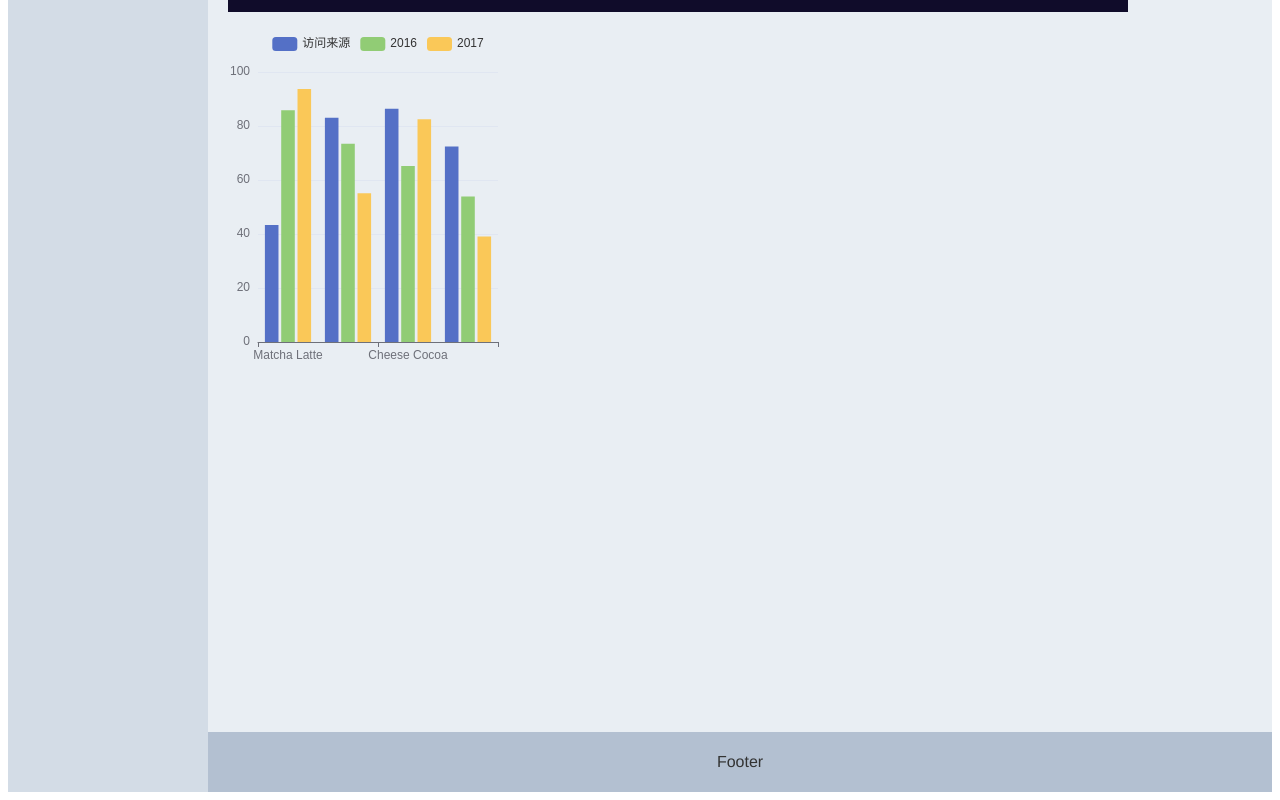
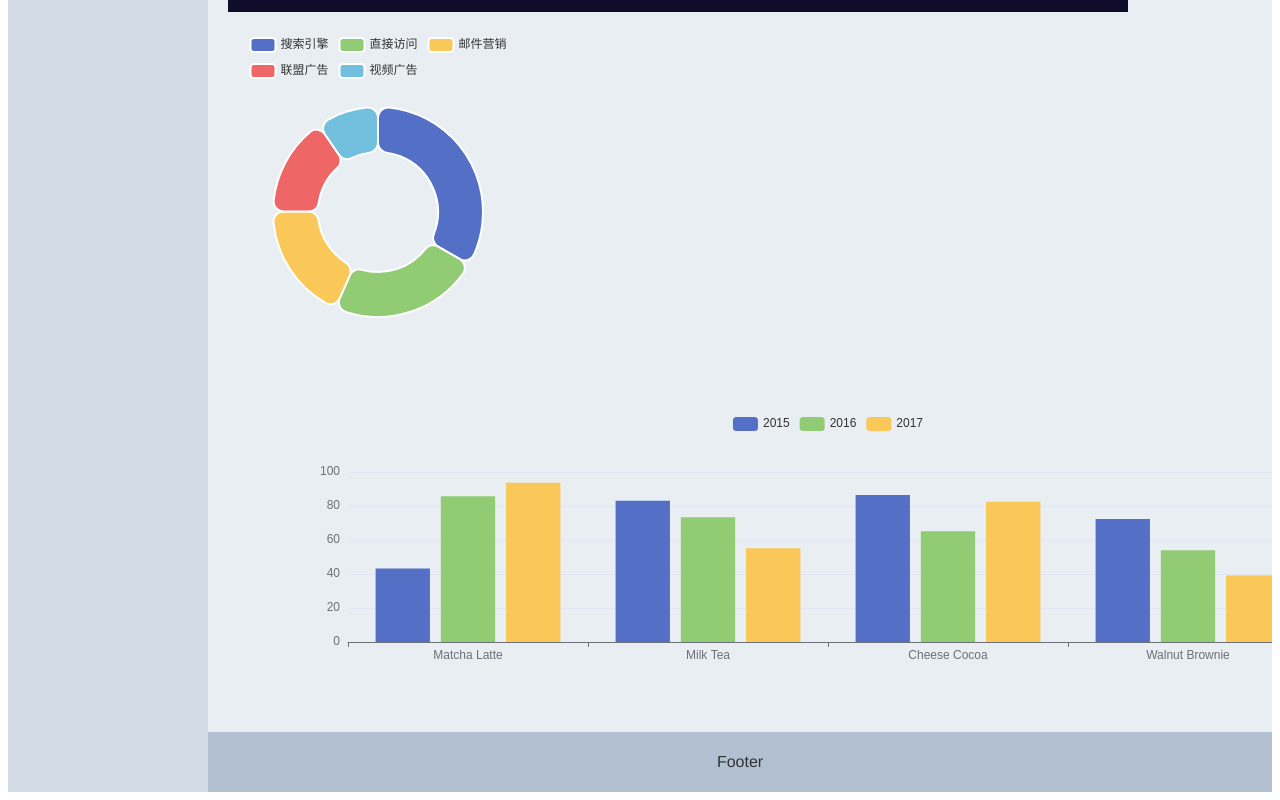
Before and after one commit to tianhuiyingde/monitor, a Vue app: page / in a window 1280 px wide. Shown: the part 428-1228 px from the top of the page. Built offline with nearby package versions, Linux system fonts and the light colour scheme.

Commit message:
修改id

```diff
--- a/src/components/BarChart.vue
+++ b/src/components/BarChart.vue
@@ -1,6 +1,6 @@
 <template>
   <div class=“echarts-box”>
-      <div id="main" :style="{width:'1800px',height:'300px'}"></div>
+      <div id="barChart" :style="{width:'1200px',height:'300px'}"></div>
   </div>
 </template>
 
@@ -8,10 +8,10 @@
   import * as echarts from "echarts";
   import {onMounted,onUnmounted} from "vue";
   export default {
-  name: 'BarChart',
-  props: {
+    name: 'BarChart',
+    props: {
     msg: Array,
-  },
+    },
     setup(){
       // let dimensions=['本周已上线', '测试完成待上线', '测试中', '开发中','待排期'];
       // let sourse= [
@@ -29,7 +29,7 @@
       });
 
       function initChart(){
-        var chartDom=document.getElementById("main");
+        var chartDom=document.getElementById("barChart");
         var myChart=echarts.init(chartDom);
         var option;
         option={
@@ -55,7 +55,7 @@
 
         option&&myChart.setOption(option);
 
-      };
+      }
       return{initChart};
     },
   };
```
